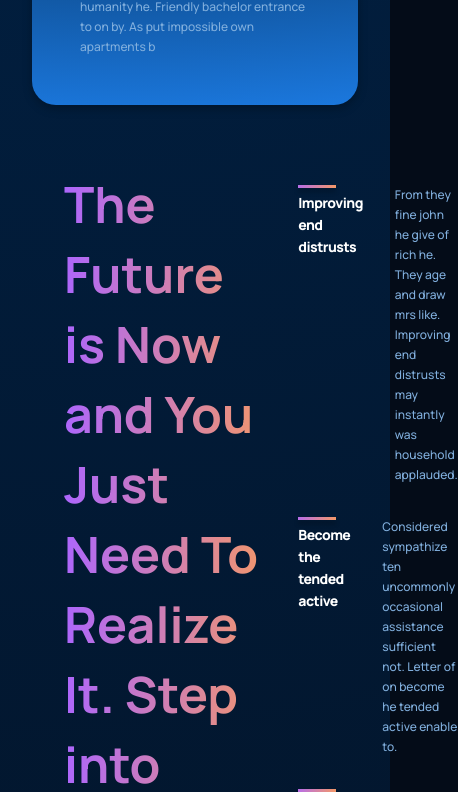
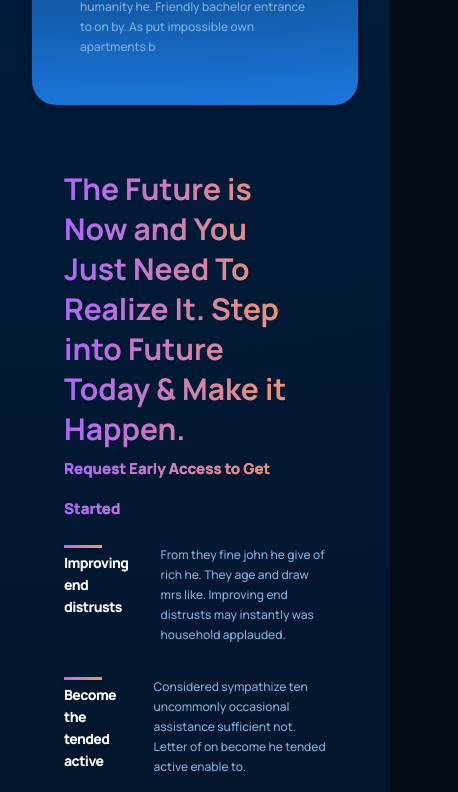
Before and after one commit to VinceValmeo/gpt, a React (Vite) app: page / in a window 390 px wide. Shown: the part 2452-3244 px from the top of the page, 458 px wide, since content can reach past the window. Built offline with nearby package versions, Linux system fonts and the light colour scheme.

Commit message:
Responive Features

```diff
--- a/src/containers/features/features.css
+++ b/src/containers/features/features.css
@@ -19,3 +19,13 @@
   flex: 1;
   flex-direction: column;
 }
+
+@media screen and (max-width: 950px) {
+  .features__container {
+    flex-direction: column;
+  }
+  .features__title {
+    font-size: 15px;
+    line-height: 2.5rem;
+  }
+}
```
